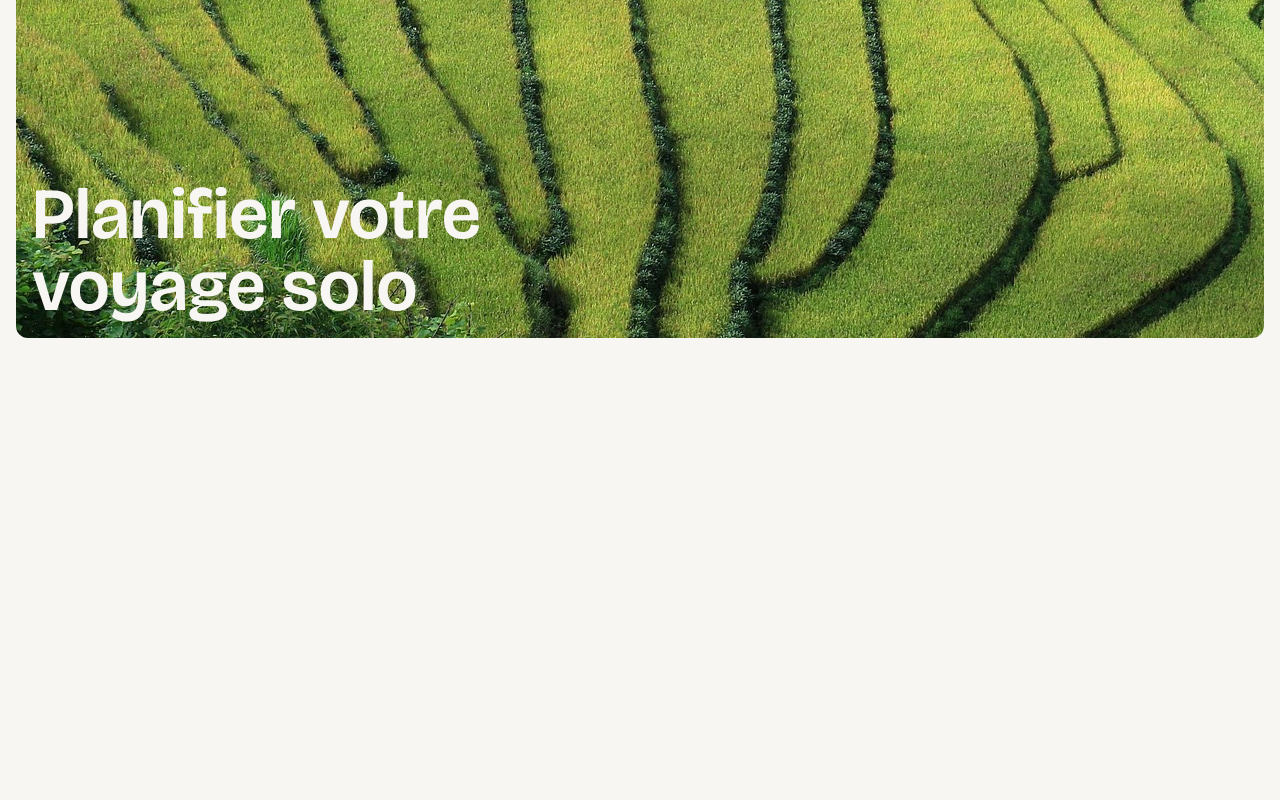
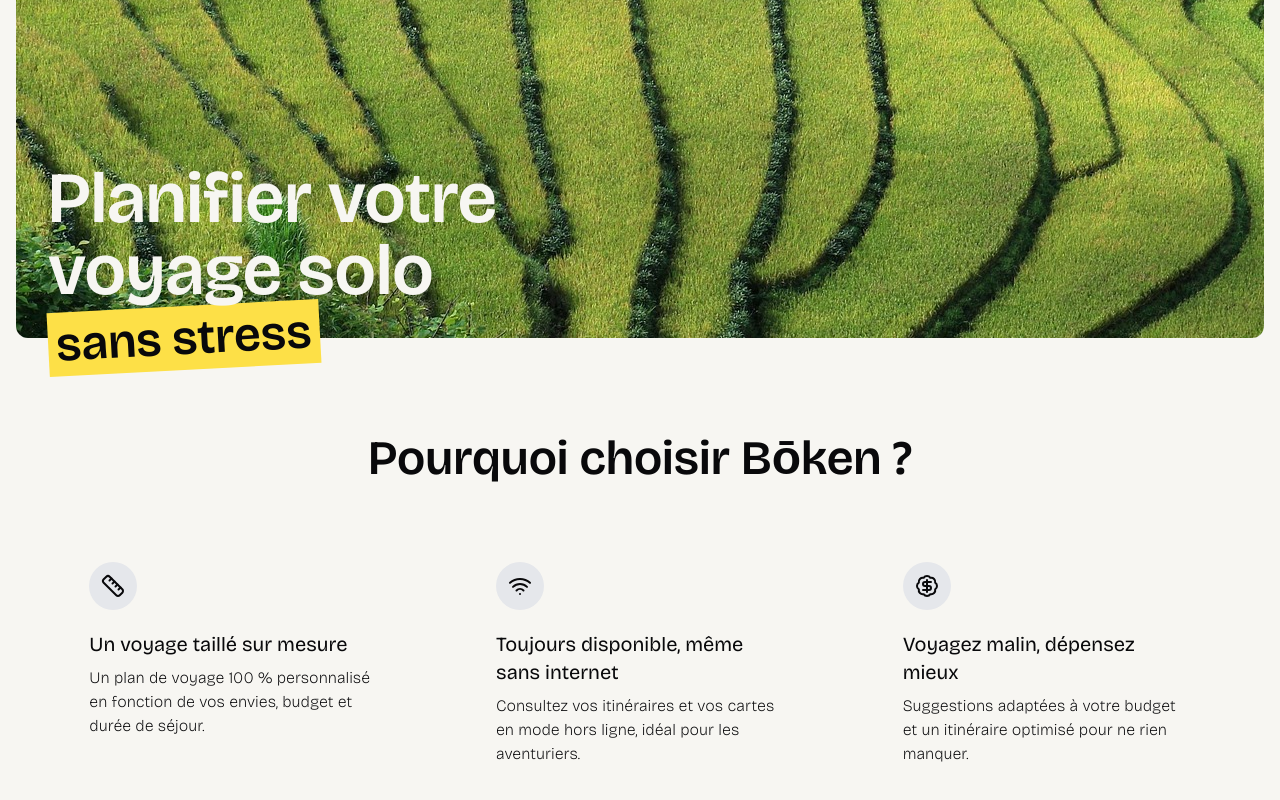
Before and after one commit to maknaeq/boken, a Next.js app: page / in a window 1280 px wide. Shown: the part 394-1194 px from the top of the page. Before the commit the page ends 800 px from the top, so only its background shows below. Built offline with nearby package versions, Linux system fonts and the light colour scheme; no server answers; a web font is replaced by a local one.

Commit message:
feat: enhance homepage layout with new features and content sections

```diff
--- a/app/(public)/page.tsx
+++ b/app/(public)/page.tsx
@@ -1,18 +1,64 @@
+import { BadgeDollarSign, Ruler, Wifi } from "lucide-react";
+
 export default function Home() {
   return (
     <div>
       <div className="landing-image mx-auto h-[80vh] max-w-[1280px] rounded-xl">
         {/* <HomeVideo /> */}
         <div className="flex h-full w-full flex-col justify-end space-y-5 p-4 text-background">
-          <div className="relative w-fit">
+          <div className="relative w-fit p-4">
             <h2 className="relative z-50 max-w-[600px] text-7xl font-semibold">
               Planifier votre voyage solo{" "}
             </h2>
-            {/* <span className="w-fit bg-yellow-300 p-2 text-5xl font-semibold text-foreground">
+            <span className="absolute w-fit -rotate-3 bg-yellow-300 p-2 text-5xl font-semibold text-foreground">
               sans stress
-            </span> */}
+            </span>
           </div>
-          {/* <p>Un itinéraire personnalisé en quelques clics.</p> */}
+        </div>
+      </div>
+      <div className="mx-auto max-w-[1200px] py-24">
+        <h2 className="text-5xl font-semibold md:text-center">
+          Pourquoi choisir Bōken ?
+        </h2>
+        <div className="grid-cols-2 space-y-12 py-20 sm:grid sm:gap-5 sm:space-y-0 lg:grid-cols-3">
+          <div className="mx-auto space-y-5 md:max-w-72">
+            <div className="flex h-12 w-12 items-center justify-center rounded-full bg-gray-200">
+              <Ruler />
+            </div>
+            <div className="space-y-2">
+              <h3 className="text-xl">Un voyage taillé sur mesure</h3>
+              <p className="font-extralight">
+                Un plan de voyage 100 % personnalisé en fonction de vos envies,
+                budget et durée de séjour.
+              </p>
+            </div>
+          </div>
+          <div className="mx-auto space-y-5 md:max-w-72">
+            <div className="flex h-12 w-12 items-center justify-center rounded-full bg-gray-200">
+              <Wifi />
+            </div>
+            <div className="space-y-2">
+              <h3 className="text-xl">
+                Toujours disponible, même sans internet
+              </h3>
+              <p className="font-extralight">
+                Consultez vos itinéraires et vos cartes en mode hors ligne,
+                idéal pour les aventuriers.
+              </p>
+            </div>
+          </div>
+          <div className="mx-auto space-y-5 md:max-w-72">
+            <div className="flex h-12 w-12 items-center justify-center rounded-full bg-gray-200">
+              <BadgeDollarSign />
+            </div>
+            <div className="space-y-2">
+              <h3 className="text-xl">Voyagez malin, dépensez mieux</h3>
+              <p className="font-extralight">
+                Suggestions adaptées à votre budget et un itinéraire optimisé
+                pour ne rien manquer.
+              </p>
+            </div>
+          </div>
         </div>
       </div>
     </div>
```
